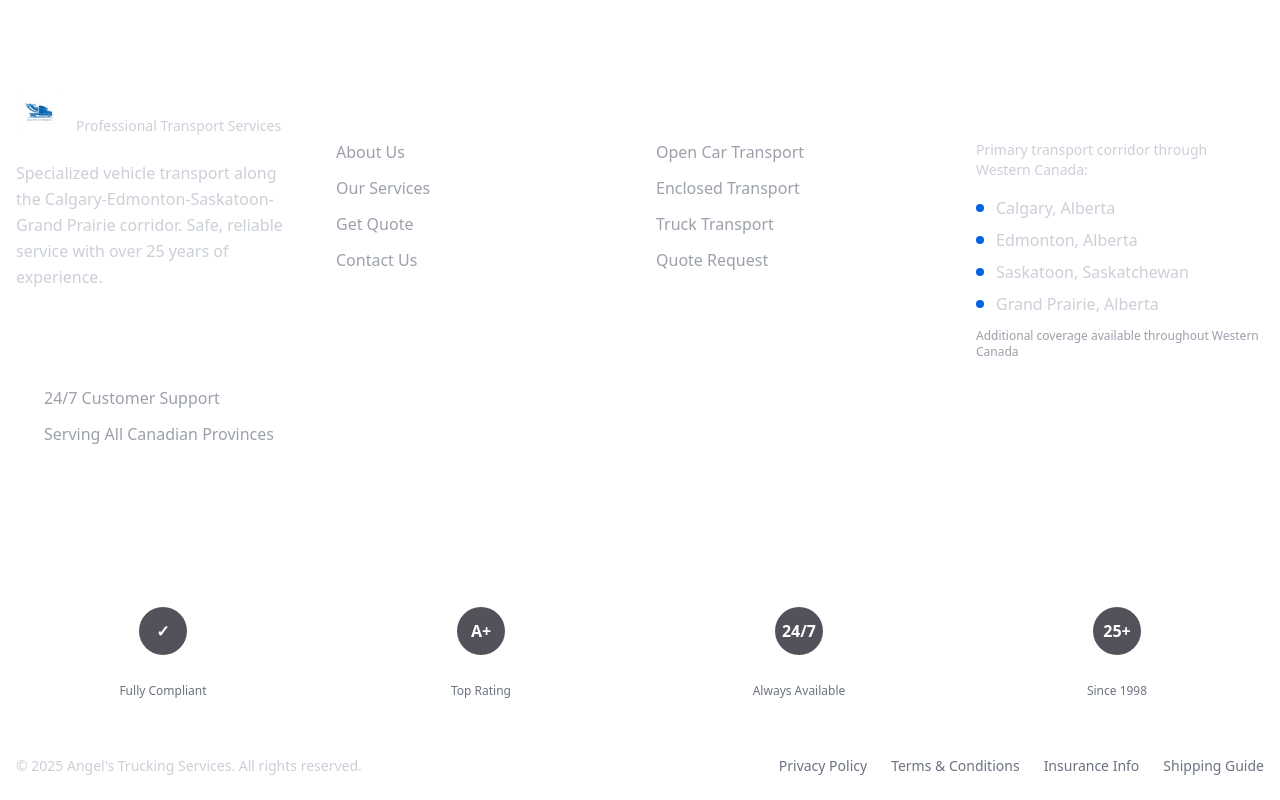
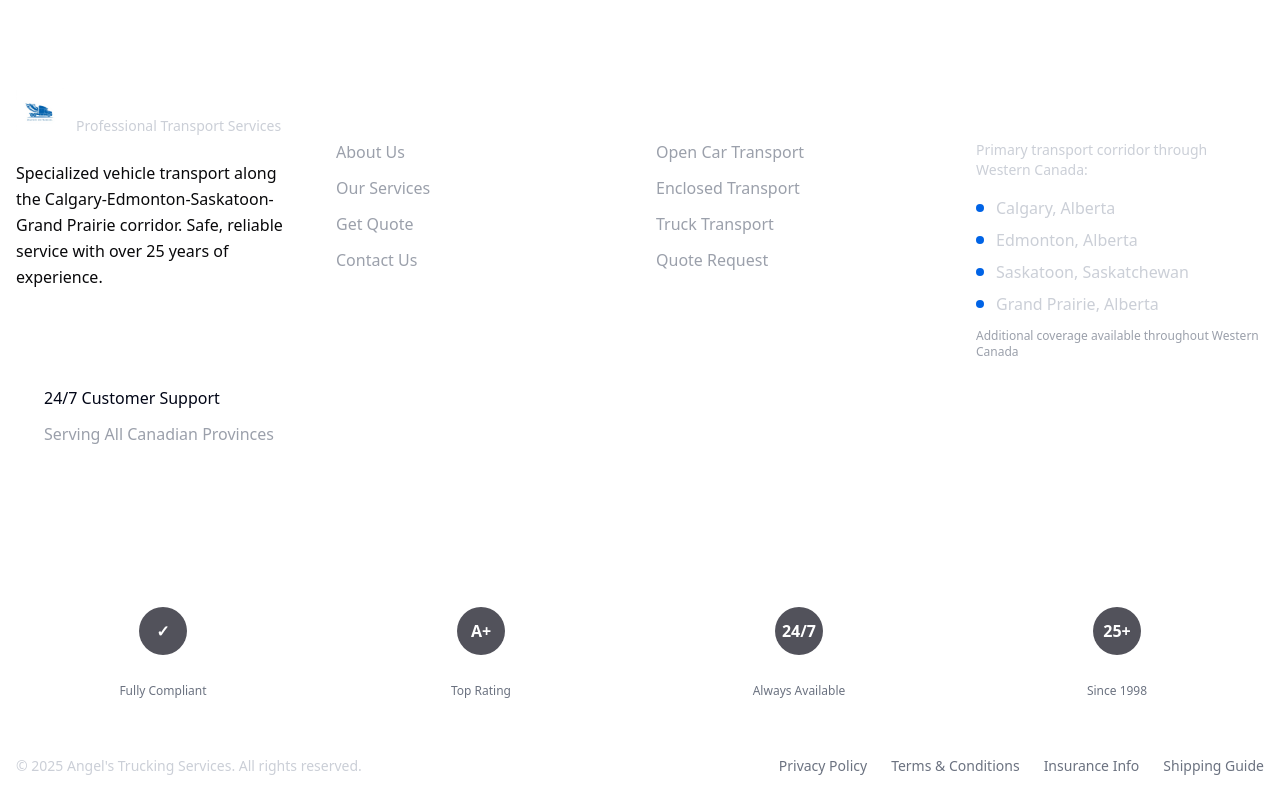
Before and after one commit to Dialo-Inc/canada-auto-ship, a React (Vite) app: page /about in a window 1280 px wide. Shown: the part 4492-5292 px from the top of the page. Built offline with nearby package versions, Linux system fonts and the light colour scheme.

Commit message:
Visual edit in Lovable
Edited UI in Lovable

```diff
--- a/src/components/Footer.tsx
+++ b/src/components/Footer.tsx
@@ -53,11 +53,11 @@ export default function Footer() {
               <img src={angelsLogo} alt="Angel's Trucking" className="h-12 w-auto" />
               <div>
                 <div className="text-xl font-bold text-white">Angel's Trucking</div>
-                <div className="text-sm text-gray-200 font-medium">Professional Transport Services</div>
+                <div className="text-sm text-gray-200 font-medium bg-transparent">Professional Transport Services</div>
               </div>
             </div>
 
-            <p className="text-gray-200 mb-6 leading-relaxed font-medium">
+            <p className="mb-6 leading-relaxed font-medium text-zinc-950">
               Specialized vehicle transport along the Calgary-Edmonton-Saskatoon-Grand Prairie corridor.
               Safe, reliable service with over 25 years of experience.
             </p>
@@ -78,7 +78,7 @@ export default function Footer() {
               </div>
               <div className="flex items-center space-x-3">
                 <Clock className="h-4 w-4 text-canadian-red" />
-                <span className="text-gray-300">24/7 Customer Support</span>
+                <span className="text-slate-950">24/7 Customer Support</span>
               </div>
               <div className="flex items-center space-x-3">
                 <MapPin className="h-4 w-4 text-canadian-red" />
```
